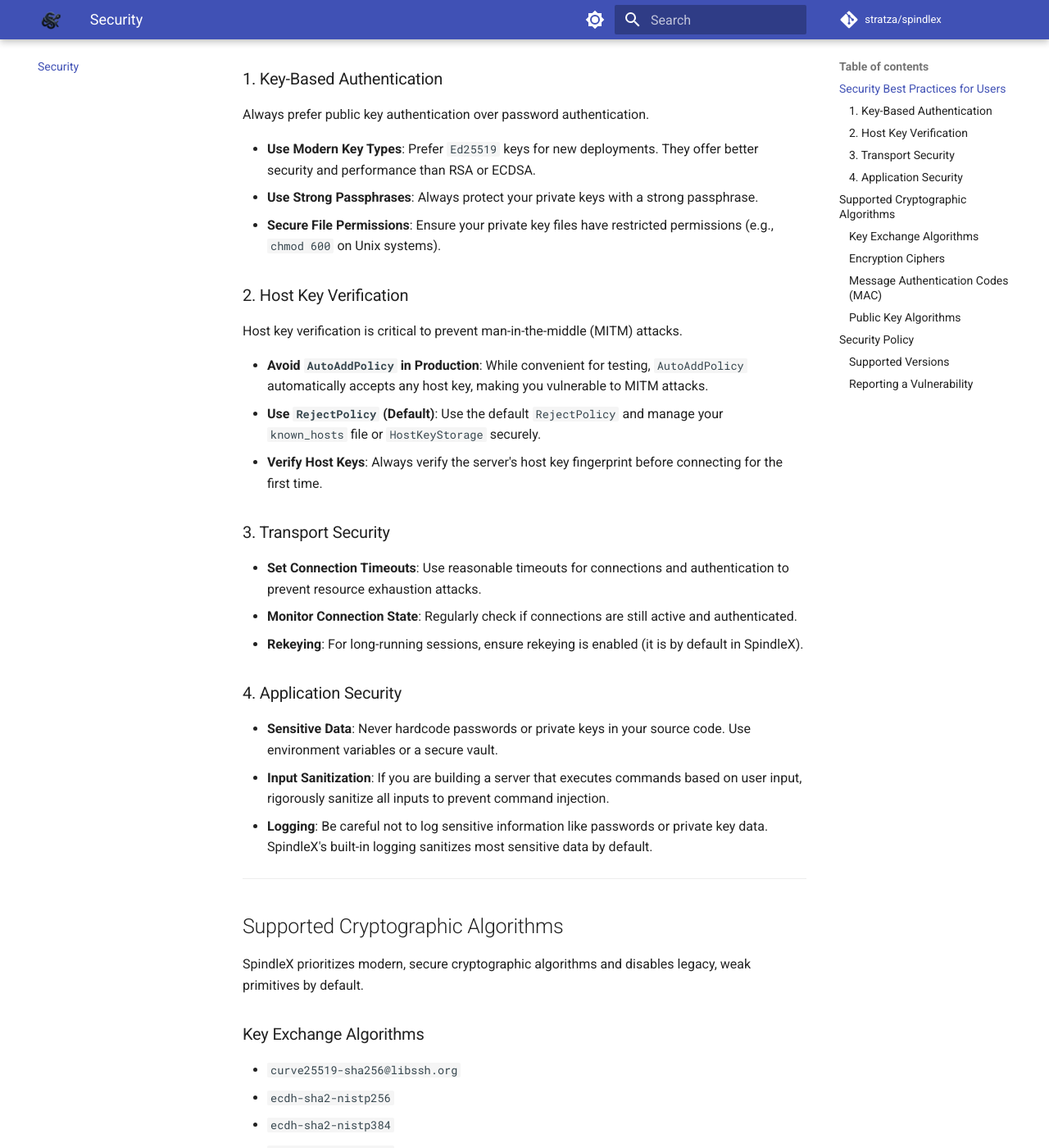
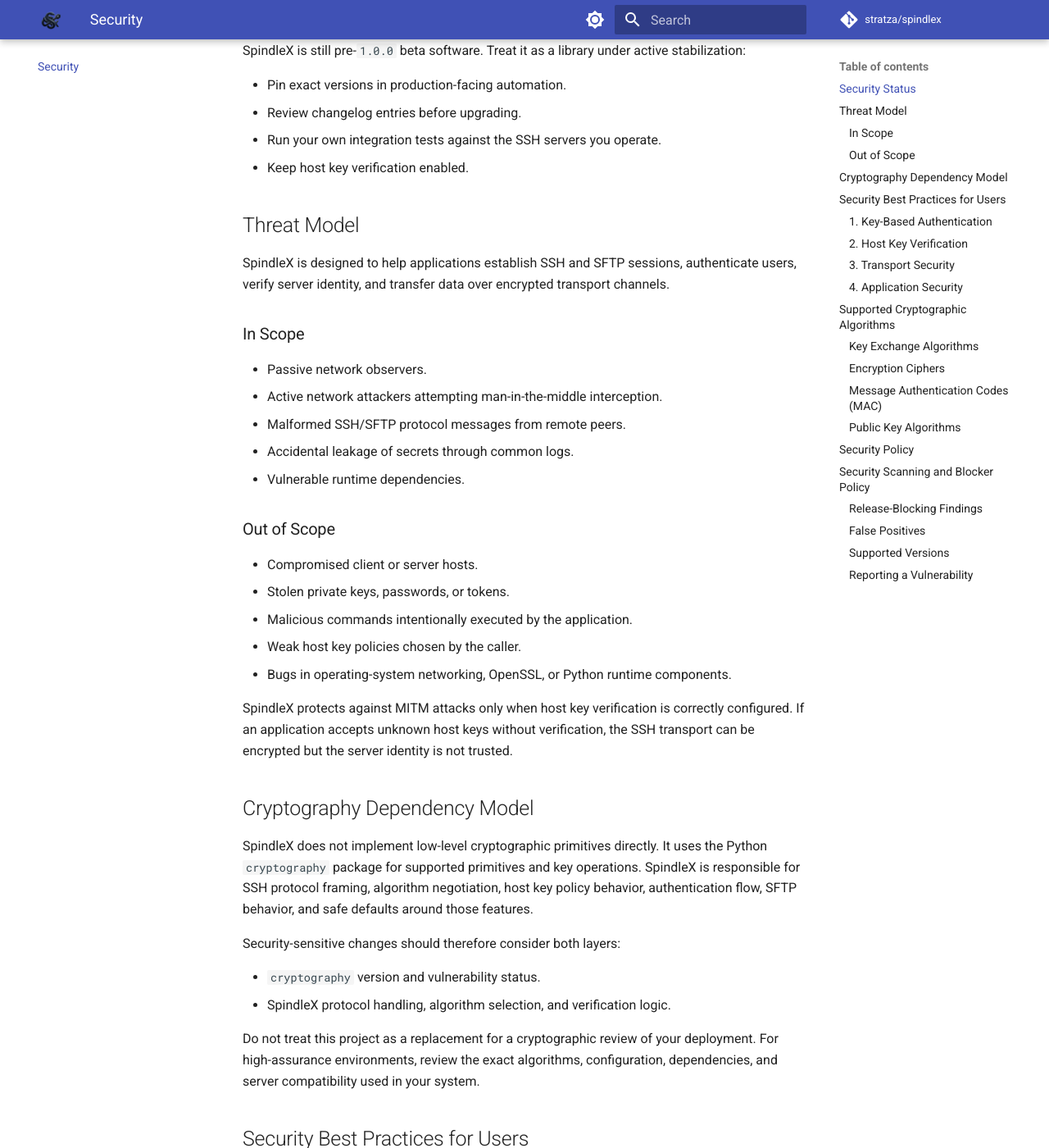
Before and after one commit to stratza/spindlex, an MkDocs documentation site: the page built from docs/security.md, in a window 1280 px wide and 1400 px high, scrolled down 346 px. Shown: the whole window at 82% size. Built offline with MkDocs 1.6.1 and Material for MkDocs 9.7.7, drawn with Linux system fonts in a browser that asks for light colours; emoji names are drawn with the system emoji font; comment, search, counter and statistics services are not loaded; some of the changed text lies outside the part shown.

Commit message:
ci: add full security workflow

```diff
--- a/docs/security.md
+++ b/docs/security.md
@@ -1,6 +1,62 @@
 # Security Guide
 
-This guide provides security best practices for using SpindleX and information about our security policy.
+This guide explains SpindleX security expectations, trust boundaries, and
+security best practices. It is documentation for using the library safely; it is
+not a claim that every SSH feature or deployment environment is risk-free.
+
+## Security Status
+
+SpindleX is still pre-`1.0.0` beta software. Treat it as a library under active
+stabilization:
+
+* Pin exact versions in production-facing automation.
+* Review changelog entries before upgrading.
+* Run your own integration tests against the SSH servers you operate.
+* Keep host key verification enabled.
+
+## Threat Model
+
+SpindleX is designed to help applications establish SSH and SFTP sessions,
+authenticate users, verify server identity, and transfer data over encrypted
+transport channels.
+
+### In Scope
+
+* Passive network observers.
+* Active network attackers attempting man-in-the-middle interception.
+* Malformed SSH/SFTP protocol messages from remote peers.
+* Accidental leakage of secrets through common logs.
+* Vulnerable runtime dependencies.
+
+### Out of Scope
+
+* Compromised client or server hosts.
+* Stolen private keys, passwords, or tokens.
+* Malicious commands intentionally executed by the application.
+* Weak host key policies chosen by the caller.
+* Bugs in operating-system networking, OpenSSL, or Python runtime components.
+
+SpindleX protects against MITM attacks only when host key verification is
+correctly configured. If an application accepts unknown host keys without
+verification, the SSH transport can be encrypted but the server identity is not
+trusted.
+
+## Cryptography Dependency Model
+
+SpindleX does not implement low-level cryptographic primitives directly. It uses
+the Python `cryptography` package for supported primitives and key operations.
+SpindleX is responsible for SSH protocol framing, algorithm negotiation, host key
+policy behavior, authentication flow, SFTP behavior, and safe defaults around
+those features.
+
+Security-sensitive changes should therefore consider both layers:
+
+* `cryptography` version and vulnerability status.
+* SpindleX protocol handling, algorithm selection, and verification logic.
+
+Do not treat this project as a replacement for a cryptographic review of your
+deployment. For high-assurance environments, review the exact algorithms,
+configuration, dependencies, and server compatibility used in your system.
 
 ## Security Best Practices for Users
 
@@ -18,7 +74,7 @@
 
 Host key verification is critical to prevent man-in-the-middle (MITM) attacks.
 
-*   **Avoid `AutoAddPolicy` in Production**: While convenient for testing, `AutoAddPolicy` automatically accepts any host key, making you vulnerable to MITM attacks.
+*   **Avoid `AutoAddPolicy` in Production**: `AutoAddPolicy` is for disposable tests and controlled development environments only. It trusts first-seen host keys and can hide MITM attacks.
 *   **Use `RejectPolicy` (Default)**: Use the default `RejectPolicy` and manage your `known_hosts` file or `HostKeyStorage` securely.
 *   **Verify Host Keys**: Always verify the server's host key fingerprint before connecting for the first time.
 
@@ -75,6 +131,40 @@
 
 For information on how to report vulnerabilities or our disclosure policy, please see our [Responsible Disclosure Policy](https://github.com/stratza/spindlex/blob/main/meta/SECURITY.md).
 
+## Security Scanning and Blocker Policy
+
+The repository uses layered automated checks:
+
+* CodeQL for Python static analysis.
+* Semgrep CE for Python and security-audit rules.
+* Bandit for Python security patterns.
+* `pip-audit` for runtime dependency vulnerabilities.
+* Gitleaks for secret detection.
+* Trivy for filesystem, dependency, secret, and config scanning.
+* OpenSSF Scorecard for repository supply-chain posture.
+
+PR gates block high-confidence fast findings such as Bandit failures, Semgrep
+`ERROR` findings, vulnerable runtime dependencies, and committed secrets. The
+full security workflow runs on `main`, on schedule, and on demand. Supported
+tools upload SARIF to GitHub code scanning.
+
+### Release-Blocking Findings
+
+These findings block releases until fixed or explicitly accepted by a maintainer:
+
+* Confirmed secret exposure.
+* High or critical vulnerable runtime dependency with a practical exploit path.
+* High-confidence CodeQL, Semgrep, Bandit, or Trivy finding in runtime code.
+* Host key verification bypass or unsafe default behavior.
+* Supply-chain finding that weakens release integrity.
+
+### False Positives
+
+Suppressions must be narrow and documented near the relevant configuration or
+code. A suppression is acceptable only when the finding is understood, not
+exploitable in the project context, and cheaper to document than to restructure.
+Broad scanner disables are not acceptable for runtime code.
+
 ### Supported Versions
 
 Only the latest version of SpindleX is currently supported for security updates.
```
Also changed, not shown: SECURITY.md (added, +8 -0 lines), meta/SECURITY.md (+17 -2 lines), 3 other files.
